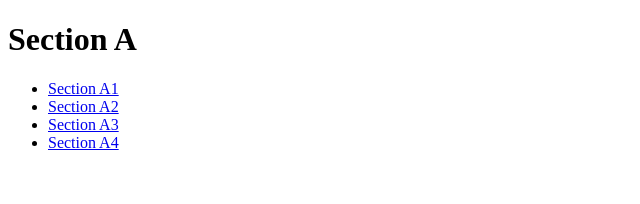
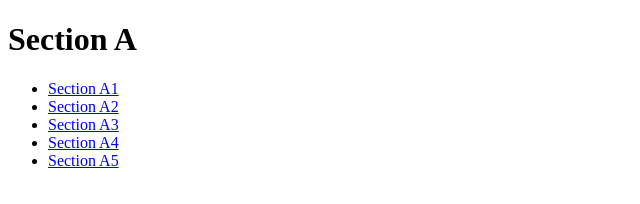
Before and after one commit to naiquevin/attercop, a plain HTML site: page resources/testsite/a.html in a window 1280 px wide. Shown: the full height of the page, 0-640 px from the left. Drawn offline with Linux system fonts and the light colour scheme.

```diff
--- a/resources/testsite/a.html
+++ b/resources/testsite/a.html
@@ -11,6 +11,7 @@
       <li><a href="a-2.html">Section A2</a></li>
       <li><a href="a-3.html">Section A3</a></li>
       <li><a href="a-4.html">Section A4</a></li>
+      <li><a href="a-5.html">Section A5</a></li>
     </ul>
   </body>
 </html>
```
Also changed, not shown: 2 other files.
